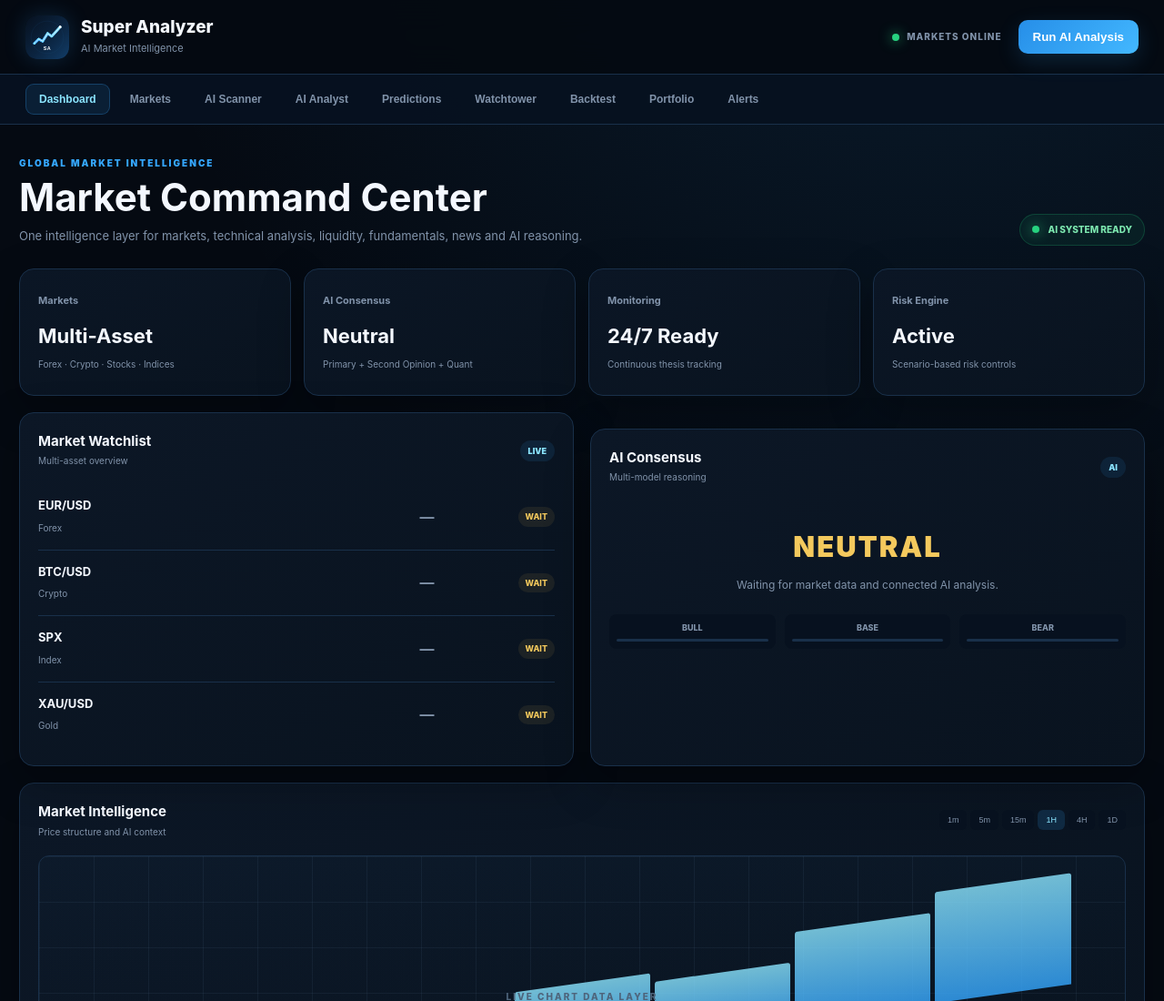
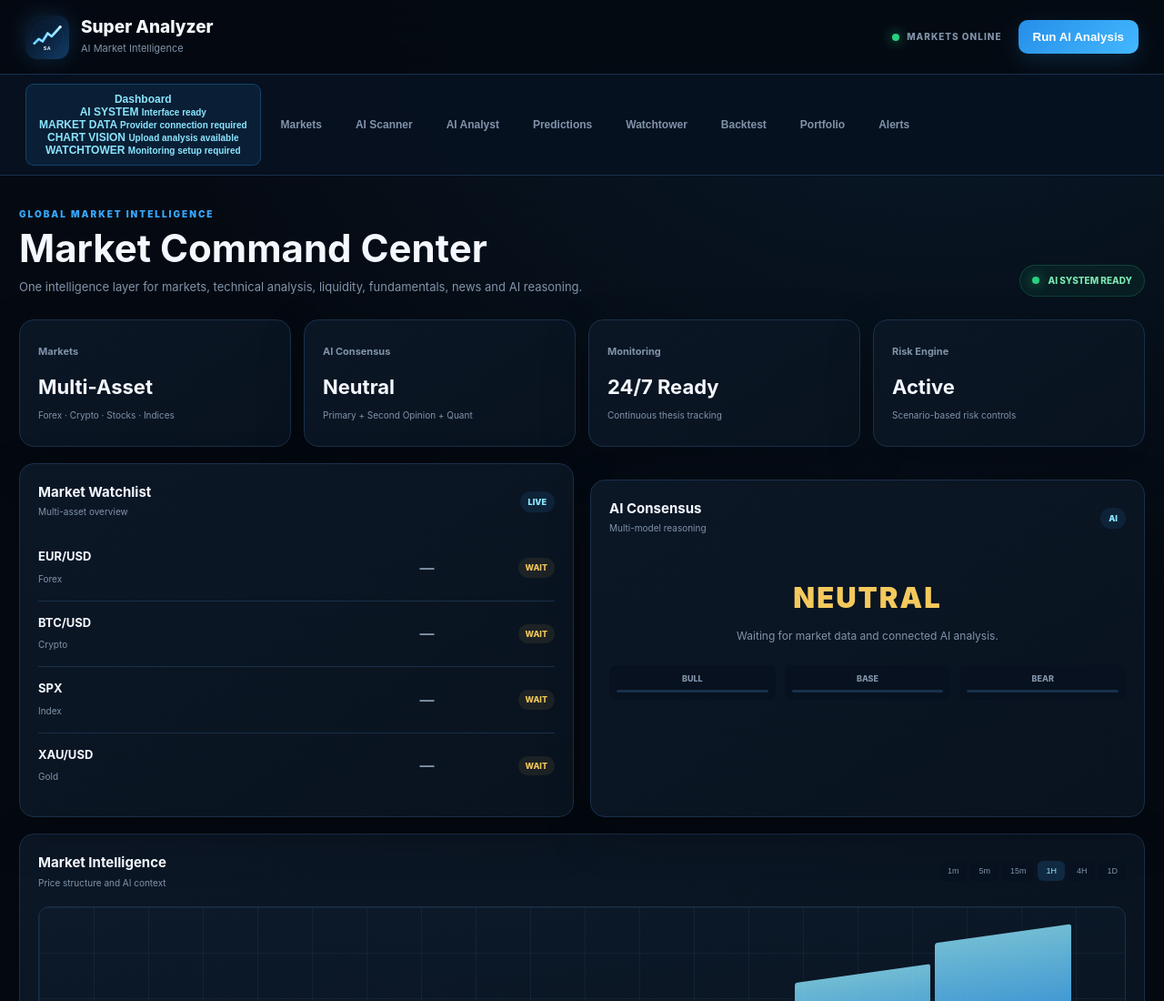
Before and after one commit to masaazinathan84-netizen/super-analyzer, a website: page index.html in a window 1280 px wide. Shown: the top 1100 px of the page at 91% size. Drawn offline with Linux system fonts and the light colour scheme; files whose address does not match are found by name.

Commit message:
Add market status strip to index.html
Added market status strip with system and data information.

```diff
--- a/index.html
+++ b/index.html
@@ -146,6 +146,28 @@
         data-section="dashboard"
       >
         Dashboard
+        <div class="market-status-strip">
+  <div>
+    <span class="status-dot"></span>
+    <strong>AI SYSTEM</strong>
+    <small>Interface ready</small>
+  </div>
+
+  <div>
+    <strong>MARKET DATA</strong>
+    <small>Provider connection required</small>
+  </div>
+
+  <div>
+    <strong>CHART VISION</strong>
+    <small>Upload analysis available</small>
+  </div>
+
+  <div>
+    <strong>WATCHTOWER</strong>
+    <small>Monitoring setup required</small>
+  </div>
+        </div>
       </button>
 
       <button
```
